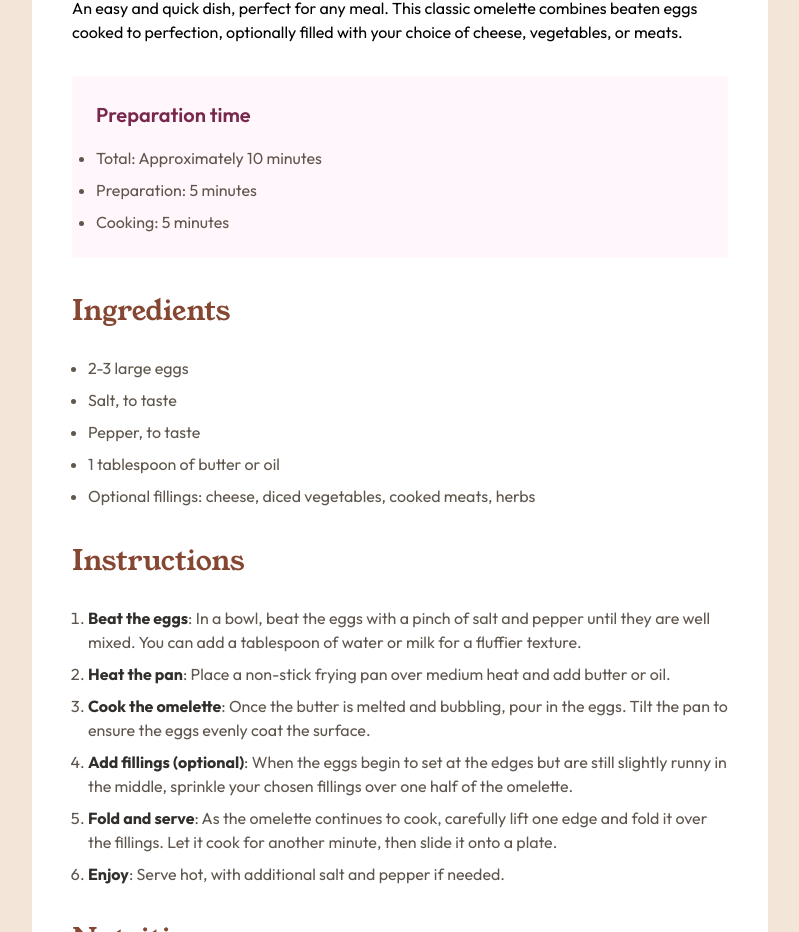
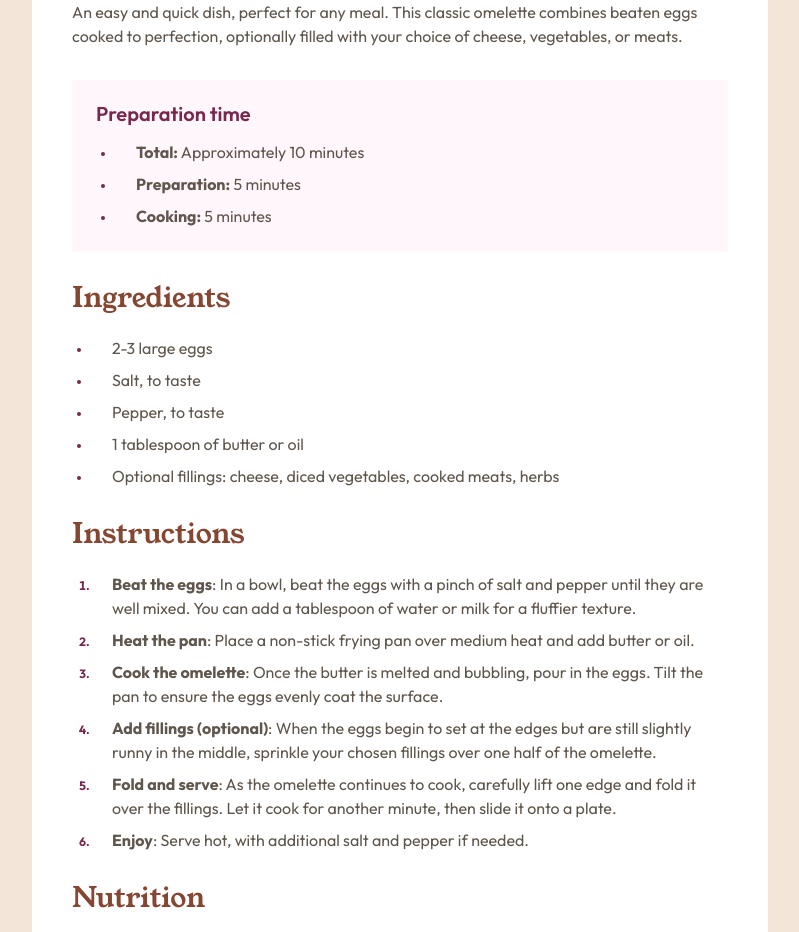
Before and after one commit to psegarel/fem-recipe-page, a plain HTML site: page index.html in a window 1280 px wide. Shown: the part 572-1504 px from the top of the page, without its empty margins (240-1039 px from the left). Drawn offline with Linux system fonts and the light colour scheme.

Commit message:
nutrition-table

```diff
--- a/index.html
+++ b/index.html
@@ -33,94 +33,103 @@
         alt="omelette"
       />
       <div class="info">
-        <div class="title">
-          <h1>Simple Omelette Recipe</h1>
-          <p class="description">
+        <div class="flex-24">
+          <h1 class="text-preset-1">Simple Omelette Recipe</h1>
+          <p class="text-preset-4 stone-600">
             An easy and quick dish, perfect for any meal. This classic omelette
             combines beaten eggs cooked to perfection, optionally filled with
             your choice of cheese, vegetables, or meats.
           </p>
         </div>
-        <div class="preparation">
-          <h3 class="outfit-semibold">Preparation time</h3>
+        <div class="flex-16 padding-two bg-rose-50">
+          <h3 class="text-preset-3 rose-800">Preparation time</h3>
 
           <ul>
-            <li>Total: Approximately 10 minutes</li>
-            <li>Preparation: 5 minutes</li>
-            <li>Cooking: 5 minutes</li>
+            <li class="text-preset-4 stone-600">
+              <span class="text-preset-4-bold">Total:</span> Approximately 10
+              minutes
+            </li>
+            <li class="text-preset-4 stone-600">
+              <span class="text-preset-4-bold">Preparation:</span> 5 minutes
+            </li>
+            <li class="text-preset-4 stone-600">
+              <span class="text-preset-4-bold">Cooking:</span> 5 minutes
+            </li>
           </ul>
         </div>
 
-        <div class="ingredients section">
-          <h2>Ingredients</h2>
+        <div class="flex-24">
+          <h2 class="text-preset-2 brown-800">Ingredients</h2>
           <ul>
-            <li>2-3 large eggs</li>
-            <li>Salt, to taste</li>
-            <li>Pepper, to taste</li>
-            <li>1 tablespoon of butter or oil</li>
-            <li>
+            <li class="text-preset-4 stone-600">2-3 large eggs</li>
+            <li class="text-preset-4 stone-600">Salt, to taste</li>
+            <li class="text-preset-4 stone-600">Pepper, to taste</li>
+            <li class="text-preset-4 stone-600">
+              1 tablespoon of butter or oil
+            </li>
+            <li class="text-preset-4 stone-600">
               Optional fillings: cheese, diced vegetables, cooked meats, herbs
             </li>
           </ul>
         </div>
 
         <div class="instructions section">
-          <h2>Instructions</h2>
+          <h2 class="text-preset-2 brown-800">Instructions</h2>
           <ol>
-            <li>
-              <span class="outfit-bold">Beat the eggs</span>: In a bowl, beat
-              the eggs with a pinch of salt and pepper until they are well
+            <li class="text-preset-4 stone-600">
+              <span class="text-preset-4-bold">Beat the eggs</span>: In a bowl,
+              beat the eggs with a pinch of salt and pepper until they are well
               mixed. You can add a tablespoon of water or milk for a fluffier
               texture.
             </li>
-            <li>
-              <span class="outfit-bold">Heat the pan</span>: Place a non-stick
-              frying pan over medium heat and add butter or oil.
+            <li class="text-preset-4 stone-600">
+              <span class="text-preset-4-bold">Heat the pan</span>: Place a
+              non-stick frying pan over medium heat and add butter or oil.
             </li>
-            <li>
-              <span class="outfit-bold">Cook the omelette</span>: Once the
-              butter is melted and bubbling, pour in the eggs. Tilt the pan to
-              ensure the eggs evenly coat the surface.
+            <li class="text-preset-4 stone-600">
+              <span class="text-preset-4-bold">Cook the omelette</span>: Once
+              the butter is melted and bubbling, pour in the eggs. Tilt the pan
+              to ensure the eggs evenly coat the surface.
             </li>
-            <li>
-              <span class="outfit-bold">Add fillings (optional)</span>: When the
-              eggs begin to set at the edges but are still slightly runny in the
-              middle, sprinkle your chosen fillings over one half of the
-              omelette.
+            <li class="text-preset-4 stone-600">
+              <span class="text-preset-4-bold">Add fillings (optional)</span>:
+              When the eggs begin to set at the edges but are still slightly
+              runny in the middle, sprinkle your chosen fillings over one half
+              of the omelette.
             </li>
-            <li>
-              <span class="outfit-bold">Fold and serve</span>: As the omelette
-              continues to cook, carefully lift one edge and fold it over the
-              fillings. Let it cook for another minute, then slide it onto a
-              plate.
+            <li class="text-preset-4 stone-600">
+              <span class="text-preset-4-bold">Fold and serve</span>: As the
+              omelette continues to cook, carefully lift one edge and fold it
+              over the fillings. Let it cook for another minute, then slide it
+              onto a plate.
             </li>
-            <li>
-              <span class="outfit-bold">Enjoy</span>: Serve hot, with additional
-              salt and pepper if needed.
+            <li class="text-preset-4 stone-600">
+              <span class="text-preset-4-bold">Enjoy</span>: Serve hot, with
+              additional salt and pepper if needed.
             </li>
           </ol>
         </div>
-        <div class="nutrition section">
-          <h2>Nutrition</h2>
-          <p>
+        <div class="flex-24">
+          <h2 class="text-preset-2 brown-800">Nutrition</h2>
+          <p class="text-preset-4 stone-600">
             The table below shows nutritional values per serving without the
             additional fillings.
           </p>
-          <div class="nutrition-table">
+          <div class="nutrition-table text-preset-4">
             <div class="nutrition-item">
-              <p>Calories</p>
+              <p class="text-preset-4 stone-600">Calories</p>
               <p>277kcal</p>
             </div>
             <div class="nutrition-item">
-              <p>Carbs</p>
+              <p class="text-preset-4 stone-600">Carbs</p>
               <p>0g</p>
             </div>
             <div class="nutrition-item">
-              <p>Protein</p>
+              <p class="text-preset-4 stone-600">Protein</p>
               <p>10g</p>
             </div>
-            <div class="nutrition-item">
-              <p>Fat</p>
+            <div class="nutrition-item no-border">
+              <p class="text-preset-4 stone-600">Fat</p>
               <p>22g</p>
             </div>
           </div>
@@ -129,7 +138,7 @@
     </main>
 
     <aside>
-      <div class="attribution">
+      <div class="attribution text-preset-4">
         Challenge by
         <a href="https://www.frontendmentor.io?ref=challenge" target="_blank"
           >Frontend Mentor</a
--- a/styles.css
+++ b/styles.css
@@ -2,6 +2,12 @@
 @import url("https://fonts.googleapis.com/css2?family=Outfit:wght@100..900&display=swap");
 
 :root {
+  /* Typography Scale */
+  --font-size-sm: 16px;
+  --font-size-md: 20px;
+  --font-size-lg: 28px;
+  --font-size-xl: 40px;
+
   --stone-100: #f3e5d7;
   --stone-150: #e3ddd7;
   --stone-600: #5f564d;
@@ -10,11 +16,79 @@
   --rose-800: #78284e;
   --brown-800: #854632;
   --padding-one: 40px;
+  --padding-two: 24px;
   --spacing-one: 40px;
   --spacing-two: 32px;
   --spacing-three: 24px;
   --spacing-four: 16px;
 }
+
+.padding-one {
+  padding: var(--padding-one);
+}
+.padding-two {
+  padding: var(--padding-two);
+}
+
+.rose-800 {
+  color: var(--rose-800);
+}
+.stone-600 {
+  color: var(--stone-600);
+}
+.bg-rose-50 {
+  background-color: var(--rose-50);
+}
+.brown-800 {
+  color: var(--brown-800);
+}
+
+.text-preset-1 {
+  font-family: "Young Serif", serif;
+  font-weight: 400;
+  font-style: normal;
+  line-height: 100%;
+  letter-spacing: 0px;
+  font-size: var(--font-size-xl);
+  color: var(--stone-900);
+}
+
+.text-preset-2 {
+  font-family: "Young Serif", serif;
+  font-weight: 400;
+  font-style: normal;
+  line-height: 100%;
+  letter-spacing: 0px;
+  font-size: var(--font-size-lg);
+}
+.text-preset-3 {
+  font-family: "Outfit", serif;
+  font-optical-sizing: auto;
+  font-weight: 600;
+  font-style: normal;
+  line-height: 100%;
+  letter-spacing: 0px;
+  font-size: var(--font-size-md);
+}
+.text-preset-4 {
+  font-family: "Outfit", serif;
+  font-optical-sizing: auto;
+  font-weight: 400;
+  font-style: normal;
+  line-height: 150%;
+  letter-spacing: 0px;
+  font-size: var(--font-size-sm);
+}
+.text-preset-4-bold {
+  font-family: "Outfit", serif;
+  font-optical-sizing: auto;
+  font-weight: 700;
+  font-style: normal;
+  line-height: 150%;
+  letter-spacing: 0px;
+  font-size: var(--font-size-sm);
+}
+
 .young-serif-regular {
   font-family: "Young Serif", serif;
   font-weight: 400;
@@ -26,6 +100,17 @@
   font-optical-sizing: auto;
   font-weight: 400;
   font-style: normal;
+}
+
+.flex-24 {
+  display: flex;
+  flex-direction: column;
+  gap: 24px;
+}
+.flex-16 {
+  display: flex;
+  flex-direction: column;
+  gap: 16px;
 }
 
 .outfit-semibold {
@@ -63,31 +148,6 @@ main {
   border-radius: 24px;
 }
 
-h1,
-h2 {
-  font-family: "Young Serif", serif;
-  font-weight: 400;
-  font-style: normal;
-  color: var(--brown-800);
-}
-
-h1 {
-  font-size: 40px;
-}
-
-h2 {
-  font-size: 28px;
-  color: var(--brown-800);
-}
-
-p,
-ul,
-li {
-  font-family: "Outfit", serif;
-  font-optical-sizing: auto;
-  font-weight: 400;
-  font-style: normal;
-}
 .mobile {
   display: none;
 }
@@ -110,18 +170,25 @@ li {
   padding: 0;
 }
 
-.section ul,
-.section ol {
+ul,
+ol {
   display: flex;
   flex-direction: column;
   gap: 8px;
-  padding-left: 16px; /* This aligns the markers with the container */
+  padding-left: 20px; /* This aligns the markers with the container */
 }
 
 ul li,
 ol li {
   font-size: 16px;
   color: var(--stone-600);
+  padding-left: 20px;
+}
+ul li::marker,
+ol li::marker {
+  color: var(--rose-800);
+  font-size: 12px;
+  font-weight: bold;
 }
 
 .section .outfit-bold {
@@ -129,23 +196,7 @@ ol li {
   color: var(--stone-900);
   margin: 32px 0;
 }
-.preparation {
-  display: flex;
-  flex-direction: column;
-  gap: var(--spacing-four);
-  background-color: var(--rose-50);
-  padding: 24px;
-}
-.preparation h3 {
-  font-size: 20px;
-  color: var(--rose-800);
-}
 
-.preparation ul {
-  display: flex;
-  flex-direction: column;
-  gap: 8px;
-}
 .nutrition {
   display: flex;
   flex-direction: column;
@@ -155,7 +206,6 @@ ol li {
   display: flex;
   flex-direction: column;
   width: 100%;
-  gap: 12px;
 }
 .nutrition-item {
   display: flex;
@@ -163,12 +213,16 @@ ol li {
   padding: 16px 32px;
   border-bottom: var(--stone-150) dotted 1px;
 }
+.no-border {
+  border-bottom: none;
+}
 .nutrition-item p {
   display: block;
   width: 100%;
 }
 .nutrition-item p:last-child {
   font-weight: bold;
+  color: var(--brown-800);
 }
 
 @media screen and (max-width: 768px) {
@@ -201,7 +255,7 @@ ol li {
 .attribution {
   position: absolute;
   right: 3%;
-  bottom: 3%;
+  bottom: 20px;
   font-size: 11px;
   text-align: center;
 }
```
